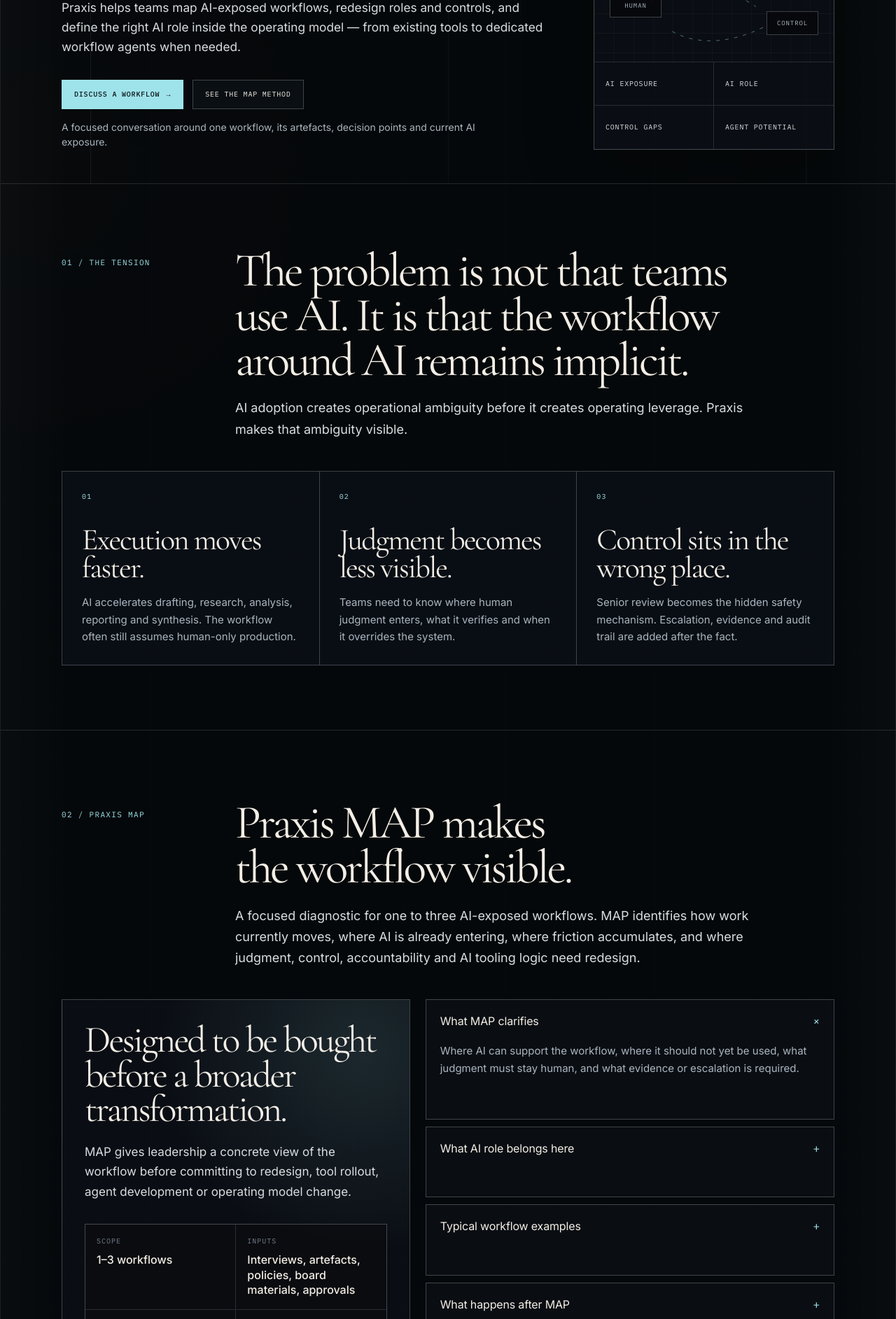
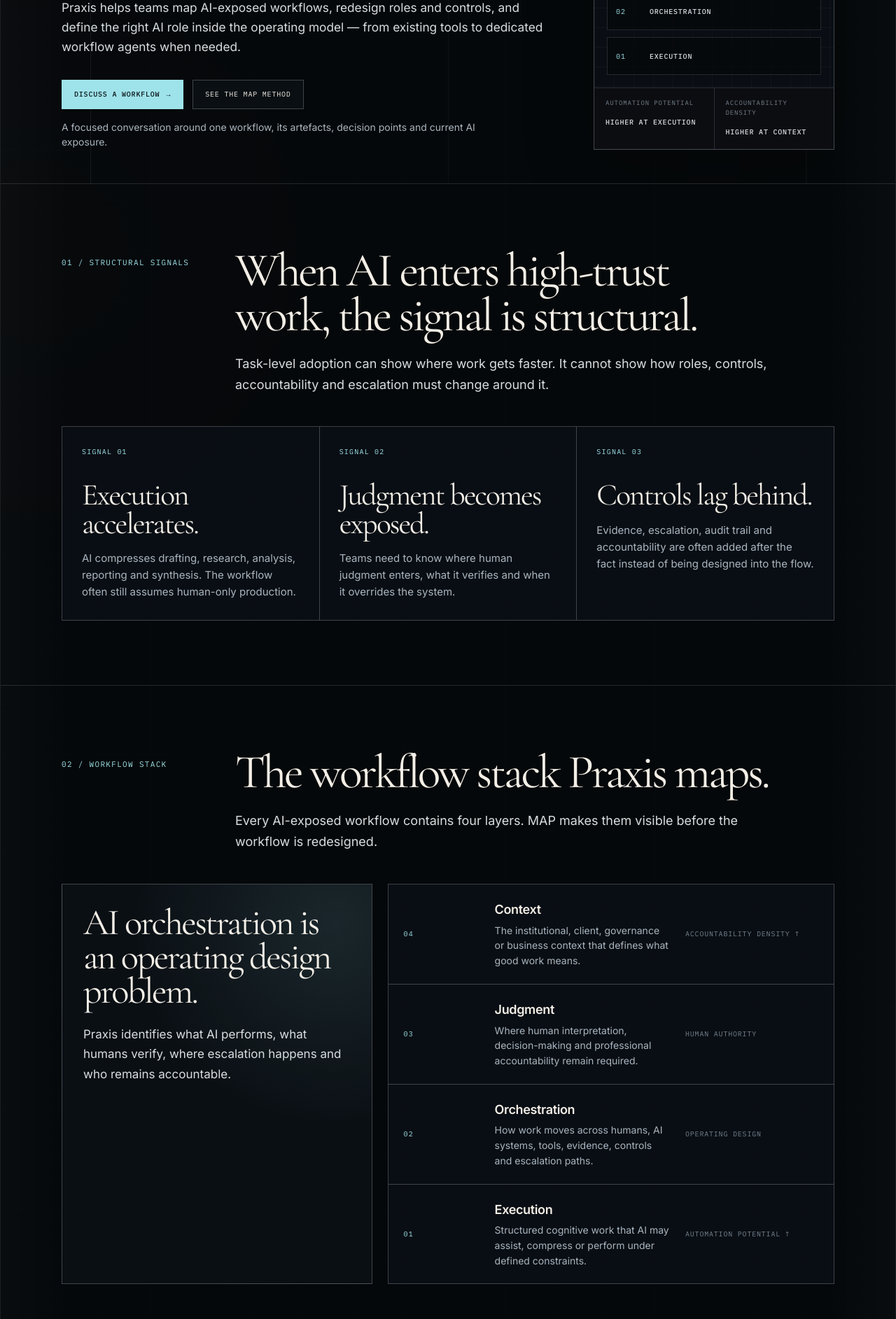
Before and after one commit to albertogamarino/praxis, a plain HTML site: page index.html in a window 1280 px wide. Shown: the part 578-2463 px from the top of the page at 70% size. Drawn offline with nearby package versions, Linux system fonts and the light colour scheme.

Commit message:
Add files via upload

```diff
--- a/index.html
+++ b/index.html
@@ -279,7 +279,7 @@
       line-height: 1.55;
     }
 
-    .hero-panel {
+    .stack-panel {
       border: 1px solid var(--line-2);
       background:
         linear-gradient(180deg, rgba(159,227,234,.045), transparent 38%),
@@ -305,82 +305,81 @@
       font-style: normal;
     }
 
-    .signal-map {
-      min-height: 154px;
-      position: relative;
+    .mini-stack {
+      display: grid;
+      padding: 18px;
+      gap: 10px;
+      background:
+        linear-gradient(rgba(255,255,255,.032) 1px, transparent 1px),
+        linear-gradient(90deg, rgba(255,255,255,.022) 1px, transparent 1px);
+      background-size: 28px 28px;
       border-bottom: 1px solid var(--line);
-      background:
-        linear-gradient(rgba(255,255,255,.034) 1px, transparent 1px),
-        linear-gradient(90deg, rgba(255,255,255,.024) 1px, transparent 1px);
-      background-size: 28px 28px;
-      overflow: hidden;
     }
 
-    .signal-map svg {
-      position: absolute;
-      inset: 0;
-      width: 100%;
-      height: 100%;
+    .stack-layer-mini {
+      min-height: 54px;
+      display: grid;
+      grid-template-columns: 36px 1fr;
+      gap: 12px;
+      align-items: center;
+      padding: 12px;
+      border: 1px solid var(--line);
+      background: rgba(6,8,11,.78);
+      transition: border-color var(--ease), background var(--ease), transform var(--ease);
     }
 
-    .signal-map path {
-      fill: none;
-      stroke: rgba(159,227,234,.45);
-      stroke-width: 1;
-      stroke-dasharray: 5 8;
-      animation: dash 14s linear infinite;
-      vector-effect: non-scaling-stroke;
+    .stack-layer-mini:hover {
+      transform: translateY(-1px);
+      border-color: rgba(159,227,234,.45);
+      background: rgba(16,23,32,.86);
     }
 
-    @keyframes dash { to { stroke-dashoffset: -160; } }
-
-    .signal-node {
-      position: absolute;
-      min-width: 74px;
-      padding: 9px 10px;
-      border: 1px solid var(--line-2);
-      background: rgba(6,8,11,.92);
-      color: var(--muted);
+    .stack-layer-mini span {
+      color: var(--accent);
       font-family: var(--mono);
-      font-size: 9px;
+      font-size: 10px;
       letter-spacing: .1em;
-      text-transform: uppercase;
-      text-align: center;
-      z-index: 1;
     }
 
-    .signal-node.ai {
-      left: 50%;
-      top: 28px;
-      transform: translateX(-50%);
-      background: var(--accent);
-      border-color: var(--accent);
-      color: #061014;
-    }
-
-    .signal-node.human { left: 22px; top: 56px; }
-    .signal-node.control { right: 22px; bottom: 38px; }
-
-    .clarifies {
-      display: grid;
-      grid-template-columns: repeat(2, 1fr);
-    }
-
-    .clarifies span {
-      min-height: 62px;
-      display: grid;
-      align-items: center;
-      padding: 14px 16px;
-      border-bottom: 1px solid var(--line);
+    .stack-layer-mini strong {
       color: var(--soft);
       font-family: var(--mono);
       font-size: 10px;
       letter-spacing: .08em;
       text-transform: uppercase;
+      font-weight: 500;
     }
 
-    .clarifies span:nth-child(odd) { border-right: 1px solid var(--line); }
-    .clarifies span:nth-last-child(-n+2) { border-bottom: 0; }
+    .stack-axis {
+      display: grid;
+      grid-template-columns: 1fr 1fr;
+      gap: 1px;
+      background: var(--line);
+    }
+
+    .stack-axis div {
+      background: rgba(6,8,11,.84);
+      padding: 14px 16px;
+    }
+
+    .stack-axis span {
+      display: block;
+      color: var(--faint);
+      font-family: var(--mono);
+      font-size: 9px;
+      letter-spacing: .1em;
+      text-transform: uppercase;
+      margin-bottom: 6px;
+    }
+
+    .stack-axis strong {
+      color: var(--soft);
+      font-family: var(--mono);
+      font-size: 10px;
+      letter-spacing: .08em;
+      text-transform: uppercase;
+      font-weight: 500;
+    }
 
     .section {
       padding: 92px 0;
@@ -422,14 +421,14 @@
       line-height: 1.68;
     }
 
-    .tension-grid {
+    .signal-grid {
       display: grid;
       grid-template-columns: repeat(3, minmax(0, 1fr));
       border-left: 1px solid var(--line-2);
       border-top: 1px solid var(--line-2);
     }
 
-    .tension {
+    .signal {
       min-height: 258px;
       padding: 28px;
       border-right: 1px solid var(--line-2);
@@ -438,12 +437,12 @@
       transition: background var(--ease), transform var(--ease);
     }
 
-    .tension:hover {
+    .signal:hover {
       background: rgba(16,23,32,.88);
       transform: translateY(-2px);
     }
 
-    .tension-num {
+    .signal-num {
       color: var(--accent);
       font-family: var(--mono);
       font-size: 10px;
@@ -452,7 +451,7 @@
       margin-bottom: 34px;
     }
 
-    .tension h3 {
+    .signal h3 {
       font-family: var(--serif);
       font-size: clamp(2.3rem, 3.4vw, 3.65rem);
       line-height: .92;
@@ -461,10 +460,96 @@
       margin-bottom: 18px;
     }
 
-    .tension p {
+    .signal p {
       color: var(--muted);
       font-size: 15px;
       line-height: 1.62;
+    }
+
+    .workflow-stack {
+      display: grid;
+      grid-template-columns: minmax(0, .82fr) minmax(0, 1.18fr);
+      gap: 22px;
+      align-items: stretch;
+    }
+
+    .stack-intro {
+      padding: 30px;
+      border: 1px solid var(--line-2);
+      background:
+        radial-gradient(circle at 88% 10%, rgba(159,227,234,.11), transparent 18rem),
+        rgba(12,17,23,.80);
+      display: flex;
+      flex-direction: column;
+      justify-content: space-between;
+    }
+
+    .stack-intro h3 {
+      font-family: var(--serif);
+      font-size: clamp(2.65rem, 4.1vw, 4.55rem);
+      line-height: .94;
+      letter-spacing: -.048em;
+      font-weight: 400;
+      margin-bottom: 22px;
+    }
+
+    .stack-intro p {
+      color: var(--soft);
+      font-size: 17px;
+      line-height: 1.68;
+      max-width: 500px;
+    }
+
+    .stack-visual {
+      display: grid;
+      border-top: 1px solid var(--line-2);
+      border-left: 1px solid var(--line-2);
+    }
+
+    .stack-row {
+      display: grid;
+      grid-template-columns: 110px 1fr 190px;
+      gap: 20px;
+      align-items: center;
+      min-height: 112px;
+      padding: 22px;
+      border-right: 1px solid var(--line-2);
+      border-bottom: 1px solid var(--line-2);
+      background: rgba(12,17,23,.74);
+      transition: background var(--ease), transform var(--ease);
+    }
+
+    .stack-row:hover {
+      background: rgba(16,23,32,.88);
+      transform: translateX(2px);
+    }
+
+    .stack-row .layer-id {
+      color: var(--accent);
+      font-family: var(--mono);
+      font-size: 10px;
+      letter-spacing: .12em;
+      text-transform: uppercase;
+    }
+
+    .stack-row h4 {
+      font-size: 18px;
+      letter-spacing: -.02em;
+      margin-bottom: 5px;
+    }
+
+    .stack-row p {
+      color: var(--muted);
+      font-size: 14px;
+      line-height: 1.55;
+    }
+
+    .stack-row .layer-tag {
+      color: var(--faint);
+      font-family: var(--mono);
+      font-size: 10px;
+      letter-spacing: .08em;
+      text-transform: uppercase;
     }
 
     .map-section {
@@ -865,6 +950,7 @@
       .header-inner { grid-template-columns: 1fr auto; }
       .hero-inner,
       .section-top,
+      .workflow-stack,
       .map-layout,
       .workbench,
       .final-panel,
@@ -876,14 +962,22 @@
         min-height: auto;
       }
 
-      .hero-panel {
+      .stack-panel {
         max-width: 560px;
       }
 
-      .tension-grid,
+      .signal-grid,
       .sequence,
       .usecases {
         grid-template-columns: 1fr;
+      }
+
+      .stack-row {
+        grid-template-columns: 90px 1fr;
+      }
+
+      .stack-row .layer-tag {
+        grid-column: 2;
       }
     }
 
@@ -959,27 +1053,17 @@
         width: 100%;
       }
 
-      .hero-panel {
+      .stack-panel {
         margin-top: 34px;
         box-shadow: none;
       }
 
-      .signal-map {
-        min-height: 128px;
+      .mini-stack {
+        padding: 14px;
       }
 
-      .clarifies {
+      .stack-axis {
         grid-template-columns: 1fr;
-      }
-
-      .clarifies span {
-        min-height: auto;
-        border-right: 0 !important;
-        border-bottom: 1px solid var(--line) !important;
-      }
-
-      .clarifies span:last-child {
-        border-bottom: 0 !important;
       }
 
       .section {
@@ -996,17 +1080,27 @@
         padding-top: 0;
       }
 
-      .tension,
+      .signal,
       .phase,
       .case {
         min-height: auto;
         padding: 24px;
       }
 
+      .stack-intro,
       .map-main,
       .workbench-note,
       .final-panel {
         padding: 24px;
+      }
+
+      .stack-row {
+        grid-template-columns: 1fr;
+        gap: 10px;
+      }
+
+      .stack-row .layer-tag {
+        grid-column: auto;
       }
 
       .facts,
@@ -1017,7 +1111,8 @@
       .map-main h3,
       .phase h3,
       .case h3,
-      .workbench-note h3 {
+      .workbench-note h3,
+      .stack-intro h3 {
         font-size: clamp(2.35rem, 10.5vw, 3.45rem);
       }
 
@@ -1055,10 +1150,10 @@
         </a>
 
         <nav class="nav" aria-label="Primary navigation">
-          <a href="#tensions">Problem</a>
+          <a href="#signals">Signals</a>
+          <a href="#stack">Stack</a>
           <a href="#map">MAP</a>
           <a href="#sequence">Method</a>
-          <a href="#usecases">Use cases</a>
           <a href="#contact">Contact</a>
         </nav>
 
@@ -1082,58 +1177,118 @@
             <p class="microcopy">A focused conversation around one workflow, its artefacts, decision points and current AI exposure.</p>
           </div>
 
-          <aside class="hero-panel reveal" aria-label="Workflow signal">
+          <aside class="stack-panel reveal" aria-label="Praxis Workflow Stack">
             <div class="panel-head">
-              <span>Workflow signal</span>
-              <em>MAP / 01</em>
+              <span>Praxis Workflow Stack</span>
+              <em>04 / 01</em>
             </div>
-            <div class="signal-map" aria-hidden="true">
-              <div class="signal-node human">Human</div>
-              <div class="signal-node ai">AI</div>
-              <div class="signal-node control">Control</div>
-              <svg viewBox="0 0 320 154" preserveAspectRatio="none">
-                <path d="M62 78 C118 36 164 38 216 75" />
-                <path d="M100 108 C142 136 198 126 250 90" />
-              </svg>
+            <div class="mini-stack">
+              <div class="stack-layer-mini"><span>04</span><strong>Context</strong></div>
+              <div class="stack-layer-mini"><span>03</span><strong>Judgment</strong></div>
+              <div class="stack-layer-mini"><span>02</span><strong>Orchestration</strong></div>
+              <div class="stack-layer-mini"><span>01</span><strong>Execution</strong></div>
             </div>
-            <div class="clarifies">
-              <span>AI exposure</span>
-              <span>AI role</span>
-              <span>Control gaps</span>
-              <span>Agent potential</span>
+            <div class="stack-axis">
+              <div>
+                <span>Automation potential</span>
+                <strong>Higher at execution</strong>
+              </div>
+              <div>
+                <span>Accountability density</span>
+                <strong>Higher at context</strong>
+              </div>
             </div>
           </aside>
         </div>
       </section>
 
-      <section id="tensions" class="section">
+      <section id="signals" class="section">
         <div class="container">
           <div class="section-top reveal">
-            <div class="section-label">01 / The tension</div>
+            <div class="section-label">01 / Structural signals</div>
             <div>
-              <h2>The problem is not that teams use AI. It is that the workflow around AI remains implicit.</h2>
-              <p class="section-sub">AI adoption creates operational ambiguity before it creates operating leverage. Praxis makes that ambiguity visible.</p>
+              <h2>When AI enters high-trust work, the signal is structural.</h2>
+              <p class="section-sub">Task-level adoption can show where work gets faster. It cannot show how roles, controls, accountability and escalation must change around it.</p>
             </div>
           </div>
 
-          <div class="tension-grid reveal">
-            <article class="tension">
-              <div class="tension-num">01</div>
-              <h3>Execution moves faster.</h3>
-              <p>AI accelerates drafting, research, analysis, reporting and synthesis. The workflow often still assumes human-only production.</p>
+          <div class="signal-grid reveal">
+            <article class="signal">
+              <div class="signal-num">Signal 01</div>
+              <h3>Execution accelerates.</h3>
+              <p>AI compresses drafting, research, analysis, reporting and synthesis. The workflow often still assumes human-only production.</p>
             </article>
 
-            <article class="tension">
-              <div class="tension-num">02</div>
-              <h3>Judgment becomes less visible.</h3>
+            <article class="signal">
+              <div class="signal-num">Signal 02</div>
+              <h3>Judgment becomes exposed.</h3>
               <p>Teams need to know where human judgment enters, what it verifies and when it overrides the system.</p>
             </article>
 
-            <article class="tension">
-              <div class="tension-num">03</div>
-              <h3>Control sits in the wrong place.</h3>
-              <p>Senior review becomes the hidden safety mechanism. Escalation, evidence and audit trail are added after the fact.</p>
+            <article class="signal">
+              <div class="signal-num">Signal 03</div>
+              <h3>Controls lag behind.</h3>
+              <p>Evidence, escalation, audit trail and accountability are often added after the fact instead of being designed into the flow.</p>
             </article>
+          </div>
+        </div>
+      </section>
+
+      <section id="stack" class="section">
+        <div class="container">
+          <div class="section-top reveal">
+            <div class="section-label">02 / Workflow Stack</div>
+            <div>
+              <h2>The workflow stack Praxis maps.</h2>
+              <p class="section-sub">Every AI-exposed workflow contains four layers. MAP makes them visible before the workflow is redesigned.</p>
+            </div>
+          </div>
+
+          <div class="workflow-stack reveal">
+            <article class="stack-intro">
+              <div>
+                <h3>AI orchestration is an operating design problem.</h3>
+                <p>Praxis identifies what AI performs, what humans verify, where escalation happens and who remains accountable.</p>
+              </div>
+            </article>
+
+            <div class="stack-visual">
+              <article class="stack-row">
+                <div class="layer-id">04</div>
+                <div>
+                  <h4>Context</h4>
+                  <p>The institutional, client, governance or business context that defines what good work means.</p>
+                </div>
+                <div class="layer-tag">Accountability density ↑</div>
+              </article>
+
+              <article class="stack-row">
+                <div class="layer-id">03</div>
+                <div>
+                  <h4>Judgment</h4>
+                  <p>Where human interpretation, decision-making and professional accountability remain required.</p>
+                </div>
+                <div class="layer-tag">Human authority</div>
+              </article>
+
+              <article class="stack-row">
+                <div class="layer-id">02</div>
+                <div>
+                  <h4>Orchestration</h4>
+                  <p>How work moves across humans, AI systems, tools, evidence, controls and escalation paths.</p>
+                </div>
+                <div class="layer-tag">Operating design</div>
+              </article>
+
+              <article class="stack-row">
+                <div class="layer-id">01</div>
+                <div>
+                  <h4>Execution</h4>
+                  <p>Structured cognitive work that AI may assist, compress or perform under defined constraints.</p>
+                </div>
+                <div class="layer-tag">Automation potential ↑</div>
+              </article>
+            </div>
           </div>
         </div>
       </section>
@@ -1141,7 +1296,7 @@
       <section id="map" class="section map-section">
         <div class="container">
           <div class="section-top reveal">
-            <div class="section-label">02 / Praxis MAP</div>
+            <div class="section-label">03 / Praxis MAP</div>
             <div>
               <h2>Praxis MAP makes the workflow visible.</h2>
               <p class="section-sub">A focused diagnostic for one to three AI-exposed workflows. MAP identifies how work currently moves, where AI is already entering, where friction accumulates, and where judgment, control, accountability and AI tooling logic need redesign.</p>
@@ -1205,7 +1360,7 @@
       <section id="sequence" class="section">
         <div class="container">
           <div class="section-top reveal">
-            <div class="section-label">03 / Sequence</div>
+            <div class="section-label">04 / Sequence</div>
             <div>
               <h2>A sequence, not an open-ended advisory engagement.</h2>
               <p class="section-sub">MAP is the entry point. BLUEPRINT and EMBED follow only when the workflow evidence is clear enough to redesign, operationalize or support with targeted AI capabilities.</p>
@@ -1221,8 +1376,8 @@
 
             <article class="phase">
               <div class="phase-label">02 / BLUEPRINT</div>
-              <h3>Redesign roles, controls and AI tooling logic.</h3>
-              <p>Define who executes, who reviews, who decides, what evidence is required, where tooling belongs and whether the AI capability should be bought, configured or built.</p>
+              <h3>Design the orchestration layer.</h3>
+              <p>Define what AI performs, what humans verify, where evidence is required, when work escalates and whether the AI capability should be bought, configured or built.</p>
             </article>
 
             <article class="phase">
@@ -1242,7 +1397,7 @@
       <section id="usecases" class="section">
         <div class="container">
           <div class="section-top reveal">
-            <div class="section-label">04 / Use cases</div>
+            <div class="section-label">05 / Use cases</div>
             <div>
               <h2>Where Praxis is useful.</h2>
               <p class="section-sub">Praxis is most relevant where AI enters workflows that carry professional, financial, governance or reputational responsibility.</p>
@@ -1290,9 +1445,9 @@
         <div class="container">
           <div class="workbench reveal">
             <article class="workbench-note">
-              <div class="section-label">05 / Workbench</div>
+              <div class="section-label">06 / Workbench</div>
               <h3>Workflow intelligence first. Agents only when the workflow requires them.</h3>
-              <p>Praxis Workbench helps structure artefacts, interview notes and workflow evidence during MAP and BLUEPRINT. Where the Blueprint shows that a dedicated AI capability is required, Praxis can design or develop lightweight workflow agents. Workbench is not sold as standalone software today, and agents do not replace senior judgment.</p>
+              <p>Praxis Workbench structures artefacts, interview notes and workflow evidence across the four layers of the workflow stack. Where the Blueprint shows that a dedicated AI capability is required, Praxis can design or develop lightweight workflow agents. Workbench is not sold as standalone software today, and agents do not replace senior judgment.</p>
             </article>
 
             <div class="deliverables">
```
